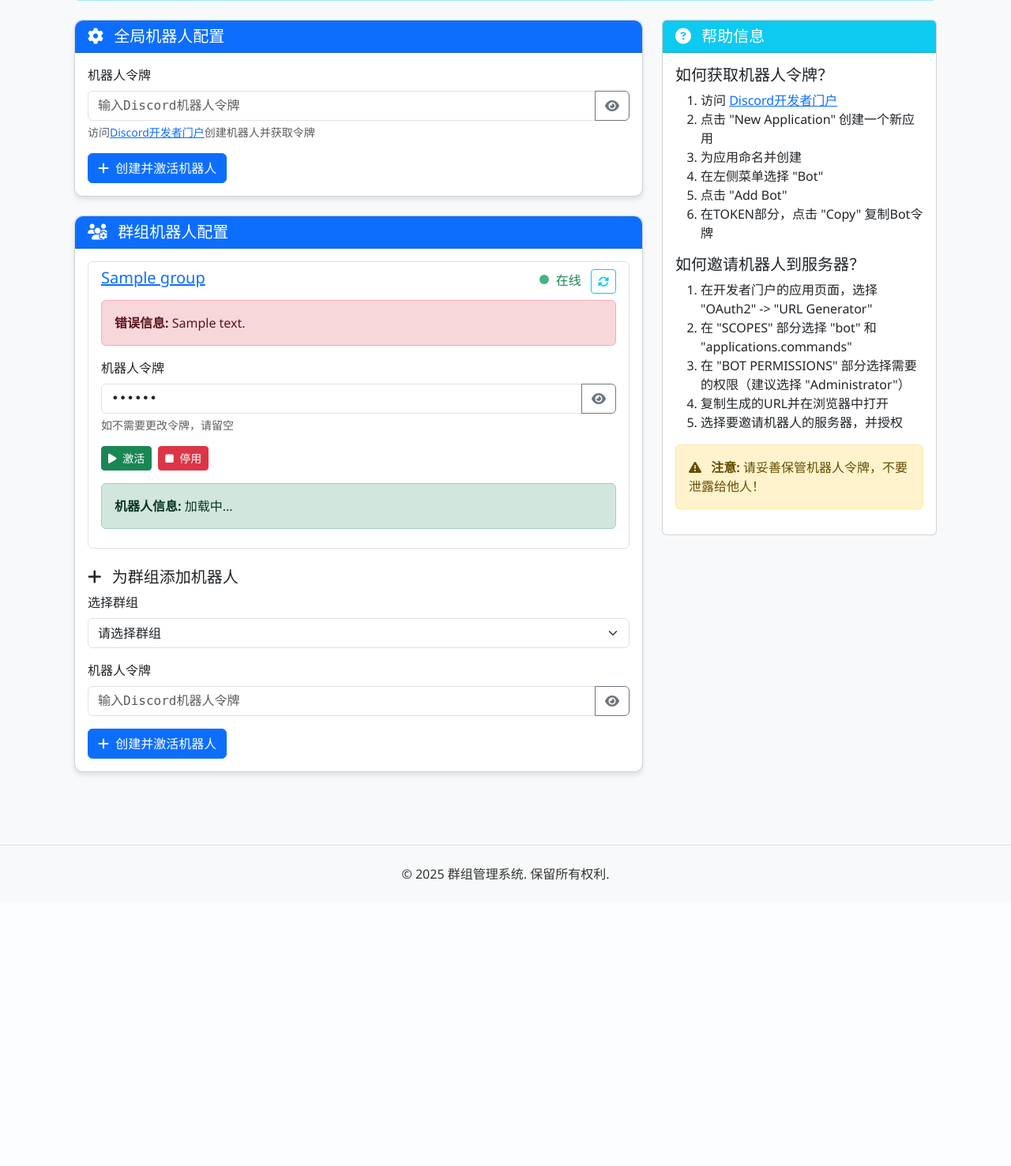
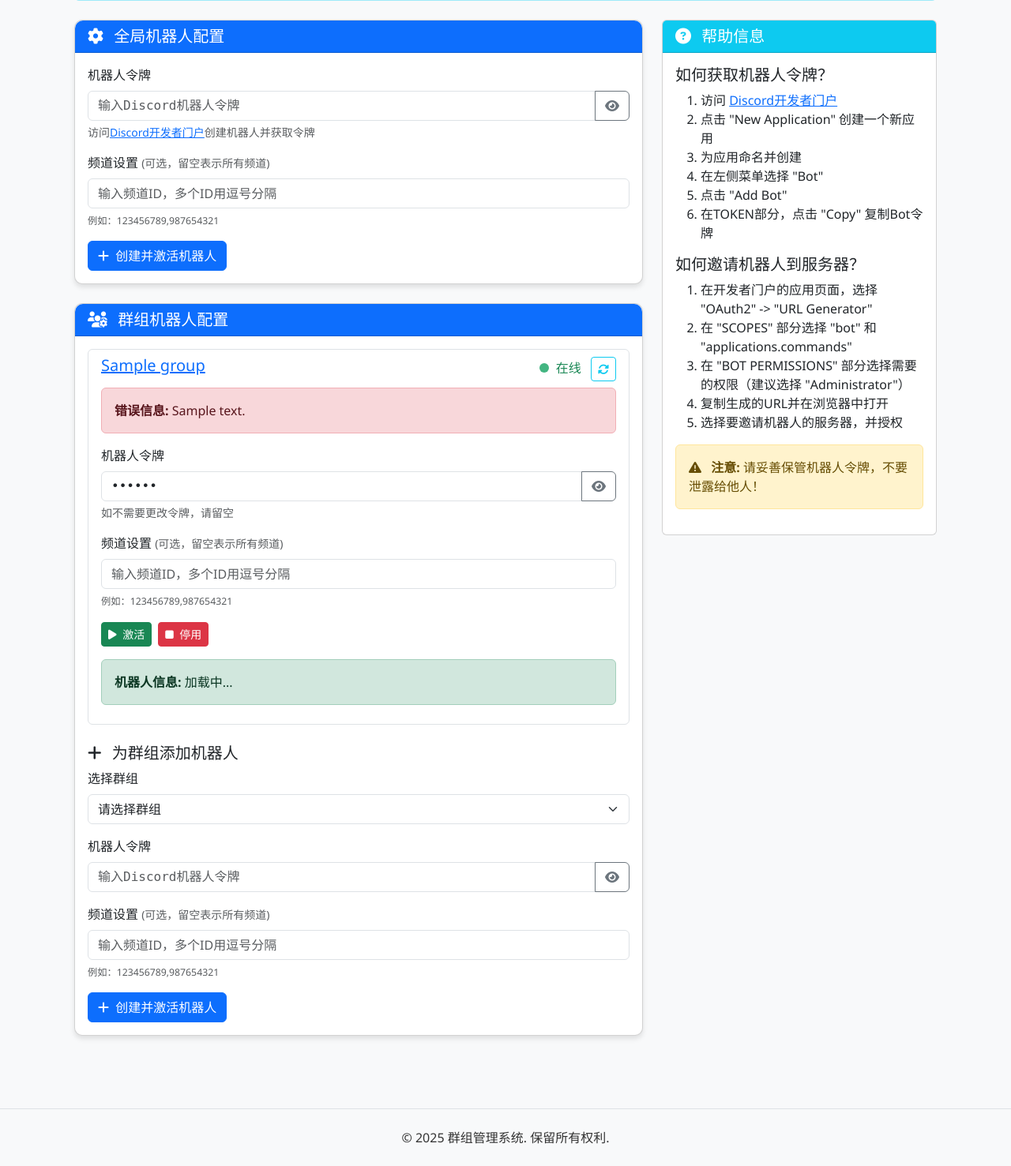
Before and after one commit to PuneetGOTO/group-manager, a Flask app: page /dyno/bot in a window 1280 px wide. Shown: the part 239-1716 px from the top of the page at 79% size. Before the commit the page ends 1354 px from the top, so only its background shows below. Run offline with Flask 3, Linux system fonts and the light colour scheme; a user stored in the database is signed in; tables that the repository leaves empty hold one stand-in row (values such as "Sample post"); grey boxes marked "Sample" are stand-in pictures; a database or web service that is not in the repository returns one stand-in record (values such as "Sample title"); data that the repository does not hold is empty.

Commit message:
为Discord机器人添加频道选择功能：允许指定机器人响应的特定频道

```diff
--- a/app/discord/bot_client.py
+++ b/app/discord/bot_client.py
@@ -109,11 +109,12 @@ def run_bot(token):
 
     return True
 
-def start_bot_process(token):
+def start_bot_process(token, channel_ids=None):
     """启动Discord机器人进程
 
     Args:
         token: Discord机器人令牌
+        channel_ids: 频道ID列表，逗号分隔的字符串
 
     Returns:
         进程ID或None（如果启动失败）
@@ -134,6 +135,11 @@ def start_bot_process(token):
         # 准备环境变量
         env = os.environ.copy()
         env['DISCORD_BOT_TOKEN'] = token
+
+        # 如果提供了频道ID，也设置到环境变量
+        if channel_ids:
+            env['DISCORD_BOT_CHANNEL_IDS'] = channel_ids
+            logger.info(f"设置机器人频道: {channel_ids}")
 
         # 启动进程
         logger.info(f"正在启动Discord机器人进程...")
--- a/app/models/dyno.py
+++ b/app/models/dyno.py
@@ -236,6 +236,9 @@ class DiscordBot(db.Model):
     group_id = db.Column(db.Integer, db.ForeignKey('group.id'), nullable=True)
     group = db.relationship('Group', backref=db.backref('discord_bot', lazy=True))
 
+    # 机器人频道设置
+    channel_ids = db.Column(db.Text, nullable=True)  # 逗号分隔的频道ID
+
     # 机器人权限设置
     permissions = db.Column(db.String(20), default='8')  # 8表示管理员权限
 
--- a/app/routes/dyno.py
+++ b/app/routes/dyno.py
@@ -830,6 +830,7 @@ def activate_bot():
     bot_id = request.form.get('bot_id')
     bot_token = request.form.get('bot_token')
     group_id = request.form.get('group_id')
+    channel_ids = request.form.get('channel_ids')
 
     # 如果提供了bot_id，则是激活现有机器人
     if bot_id:
@@ -846,6 +847,11 @@ def activate_bot():
             # 在数据库中更新机器人状态
             bot.activate()
 
+            # 如果提供了新的频道ID，则更新
+            if channel_ids is not None:
+                bot.channel_ids = channel_ids
+                db.session.commit()
+
             # 启动实际的Discord机器人进程
             from app.discord.bot_client import start_bot_process, check_bot_status
 
@@ -856,7 +862,7 @@ def activate_bot():
                 return redirect(url_for('dyno.bot_dashboard'))
 
             # 启动机器人进程
-            process_id = start_bot_process(bot.bot_token)
+            process_id = start_bot_process(bot.bot_token, bot.channel_ids)
 
             if process_id:
                 flash('机器人已成功激活，进程ID: {}'.format(process_id), 'success')
@@ -903,6 +909,7 @@ def activate_bot():
             bot = DiscordBot(
                 bot_token=bot_token,
                 group_id=int(group_id) if group_id else None,
+                channel_ids=channel_ids,
                 is_active=True,
                 status='pending',
                 last_activated=datetime.utcnow()
@@ -911,7 +918,7 @@ def activate_bot():
             db.session.commit()
 
             # 启动机器人进程
-            process_id = start_bot_process(bot_token)
+            process_id = start_bot_process(bot_token, channel_ids)
 
             if process_id:
                 bot.update_status('online')
--- a/app/templates/dyno/bot.html
+++ b/app/templates/dyno/bot.html
@@ -99,6 +99,14 @@
                             <div class="form-text">如不需要更改令牌，请留空</div>
                         </div>
 
+                        <div class="mb-3">
+                            <label class="form-label">频道设置 <small class="text-muted">(可选，留空表示所有频道)</small></label>
+                            <input type="text" class="form-control" name="channel_ids" placeholder="输入频道ID，多个ID用逗号分隔">
+                            <div class="form-text">
+                                <small>例如：123456789,987654321</small>
+                            </div>
+                        </div>
+
                         <div class="bot-actions">
                             <button type="submit" class="btn btn-success">
                                 <i class="fas fa-play me-1"></i> 激活机器人
@@ -134,6 +142,13 @@
                                 </button>
                             </div>
                             <div class="form-text">访问<a href="https://discord.com/developers/applications" target="_blank">Discord开发者门户</a>创建机器人并获取令牌</div>
+                        </div>
+                        <div class="mb-3">
+                            <label class="form-label">频道设置 <small class="text-muted">(可选，留空表示所有频道)</small></label>
+                            <input type="text" class="form-control" name="channel_ids" placeholder="输入频道ID，多个ID用逗号分隔">
+                            <div class="form-text">
+                                <small>例如：123456789,987654321</small>
+                            </div>
                         </div>
                         <button type="submit" class="btn btn-primary">
                             <i class="fas fa-plus me-1"></i> 创建并激活机器人
@@ -198,7 +213,13 @@
                                     </div>
                                     <div class="form-text">如不需要更改令牌，请留空</div>
                                 </div>
-
+                                <div class="mb-3">
+                                    <label class="form-label">频道设置 <small class="text-muted">(可选，留空表示所有频道)</small></label>
+                                    <input type="text" class="form-control" name="channel_ids" placeholder="输入频道ID，多个ID用逗号分隔">
+                                    <div class="form-text">
+                                        <small>例如：123456789,987654321</small>
+                                    </div>
+                                </div>
                                 <div class="d-flex gap-2">
                                     <button type="submit" class="btn btn-success btn-sm">
                                         <i class="fas fa-play me-1"></i> 激活
@@ -248,6 +269,13 @@
                                     <button type="button" class="btn btn-outline-secondary toggle-password">
                                         <i class="fas fa-eye"></i>
                                     </button>
+                                </div>
+                            </div>
+                            <div class="mb-3">
+                                <label class="form-label">频道设置 <small class="text-muted">(可选，留空表示所有频道)</small></label>
+                                <input type="text" class="form-control" name="channel_ids" placeholder="输入频道ID，多个ID用逗号分隔">
+                                <div class="form-text">
+                                    <small>例如：123456789,987654321</small>
                                 </div>
                             </div>
                             <button type="submit" class="btn btn-primary">
```
Also changed, not shown: app/discord/bot_runner.py (+17 -2 lines).
